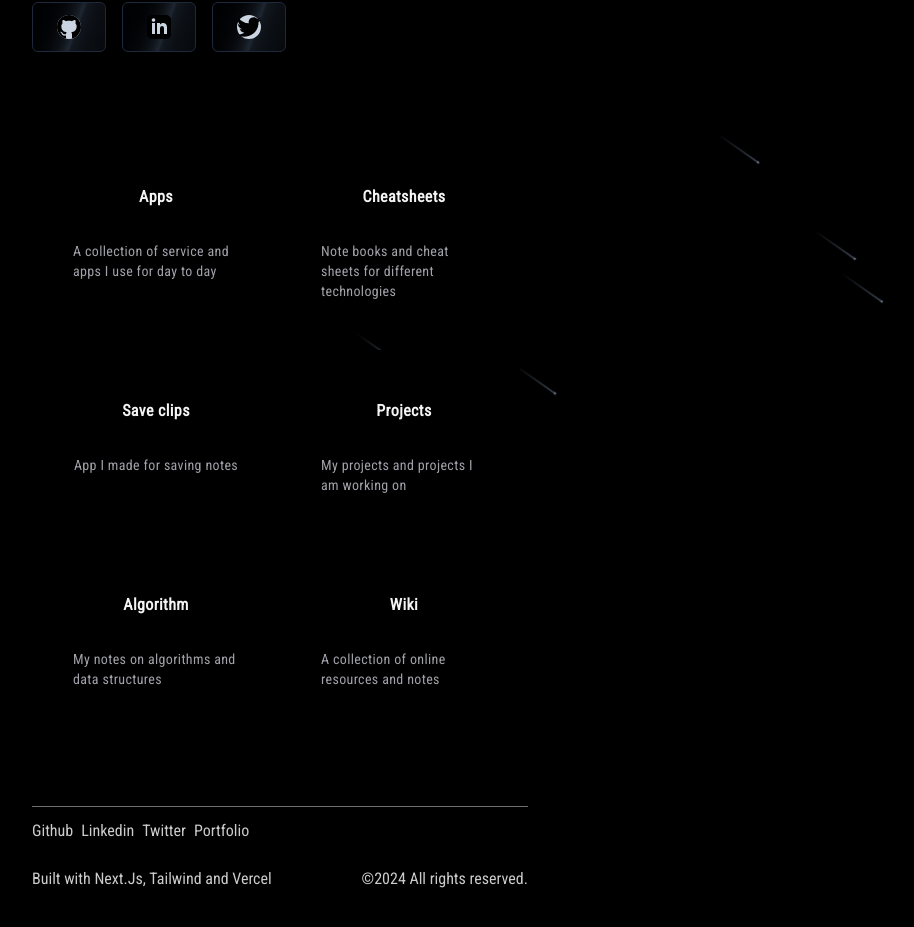
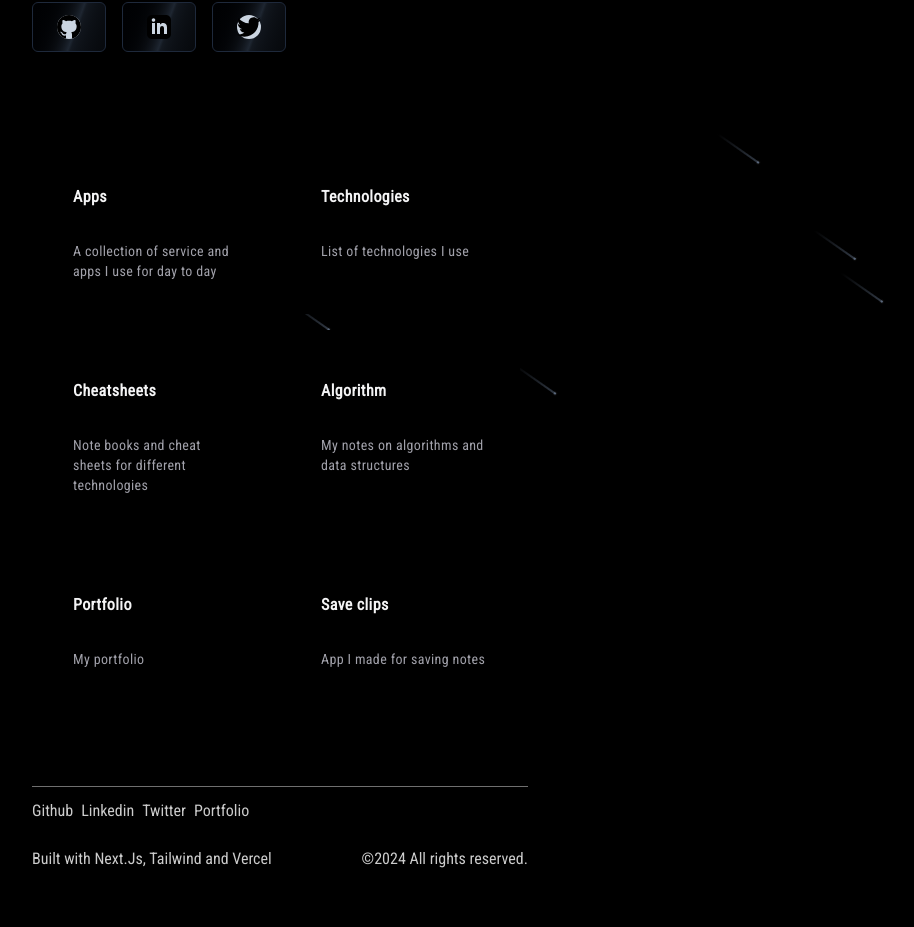
Before and after one commit to DiazNugraha/portofolio, a Next.js app: page / in a window 1280 px wide. Shown: the part 375-1302 px from the top of the page, without its empty margins (360-1274 px from the left). Built offline with nearby package versions, Linux system fonts and the light colour scheme.

Commit message:
update: links and styles

```diff
--- a/src/components/home/index.tsx
+++ b/src/components/home/index.tsx
@@ -9,6 +9,7 @@ import { Meteors } from "../ui/meteors";
 import { useRouter } from "next/router";
 
 export default function HomePage() {
+  const route = useRouter();
   const items: {
     title: string;
     description: string;
@@ -18,43 +19,37 @@ export default function HomePage() {
     {
       title: "Apps",
       description: "A collection of service and apps I use for day to day",
-      link: "/apps",
-      img: "",
+      link: "/#",
+    },
+    {
+      title: "Technologies",
+      description: "List of technologies I use",
+      link: "/#",
     },
     {
       title: "Cheatsheets",
       description: "Note books and cheat sheets for different technologies",
-      link: "/apps",
-      img: "",
+      link: "/#",
+    },
+    {
+      title: "Algorithm",
+      description: "My notes on algorithms and data structures",
+      link: "/#",
+    },
+    {
+      title: "Portfolio",
+      description: "My portfolio",
+      link: route.basePath + "/portfolio",
     },
     {
       title: "Save clips",
       description: "App I made for saving notes",
-      link: "/apps",
-      img: "",
-    },
-    {
-      title: "Projects",
-      description: "My projects and projects I am working on",
-      link: "/apps",
-      img: "",
-    },
-    {
-      title: "Algorithm",
-      description: "My notes on algorithms and data structures",
-      link: "/apps",
-      img: "",
-    },
-    {
-      title: "Wiki",
-      description: "A collection of online resources and notes",
-      link: "/apps",
-      img: "",
+      link: "https://save-clips.vercel.app/",
     },
   ];
 
   return (
-    <div className="w-full h-full flex justify-center relative">
+    <div className="w-full h-full flex justify-center">
       <div className="absolute w-full h-full overflow-hidden">
         <Meteors number={11} className="" />
       </div>
@@ -78,15 +73,17 @@ export default function HomePage() {
             </div>
           </div>
 
-          <div className="bg-transparent border-[1px] w-full p-7 rounded-md text-justify">
-            Hi there 👋 thanks for visiting, I'm a Full Stack Software Developer
-            and I also share my knowledge about programming mostly about web
-            development and the programming language I use mostly Typescript,
-            Python and Golang.
+          <div className="bg-transparent border-[1px] w-full p-7 rounded-md">
+            <p className="text-justify">
+              Hi there 👋 thanks for visiting, I'm a Full Stack Software
+              Developer and I also share my knowledge about programming mostly
+              about web development and the programming language I use mostly
+              Typescript, Python and Golang.
+            </p>
           </div>
 
           <div className="flex gap-x-4 justify-start w-full">
-            <CardShimmer className="p-4 md:p-6">
+            <CardShimmer className="p-4 md:p-6 z-10">
               <a
                 href="https://github.com/DiazNugraha"
                 className="rounded-full bg-slate-300 p-0"
@@ -94,7 +91,7 @@ export default function HomePage() {
                 <GithubIcon className="" />
               </a>
             </CardShimmer>
-            <CardShimmer className="p-4 md:p-6">
+            <CardShimmer className="p-4 md:p-6 z-10">
               <a
                 href="https://www.linkedin.com/in/diaz-nugraha-820342246/"
                 className="rounded-full bg-slate-300 p-0"
@@ -102,7 +99,7 @@ export default function HomePage() {
                 <LinkedinIcon className="" />
               </a>
             </CardShimmer>
-            <CardShimmer className="p-4 md:p-6">
+            <CardShimmer className="p-4 md:p-6 z-10">
               <a
                 href="https://twitter.com/NugrahaDiaz_"
                 className="rounded-full bg-slate-300 p-0"
@@ -112,11 +109,7 @@ export default function HomePage() {
             </CardShimmer>
           </div>
 
-          <HoverEffect
-            className="lg:grid-cols-2"
-            items={items}
-            isContentCentered={true}
-          />
+          <HoverEffect className="lg:grid-cols-2" items={items} />
 
           <Footer />
         </div>
```
